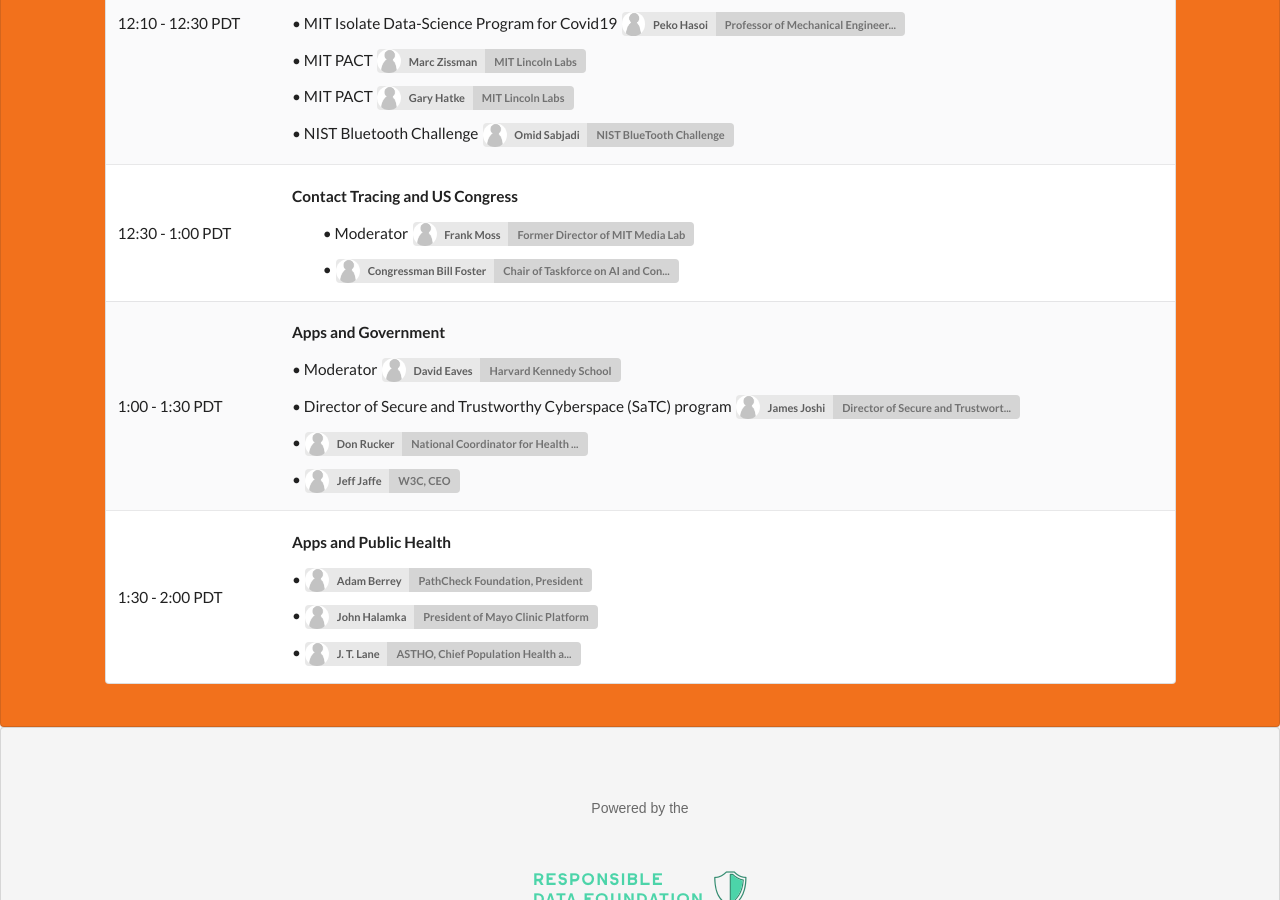
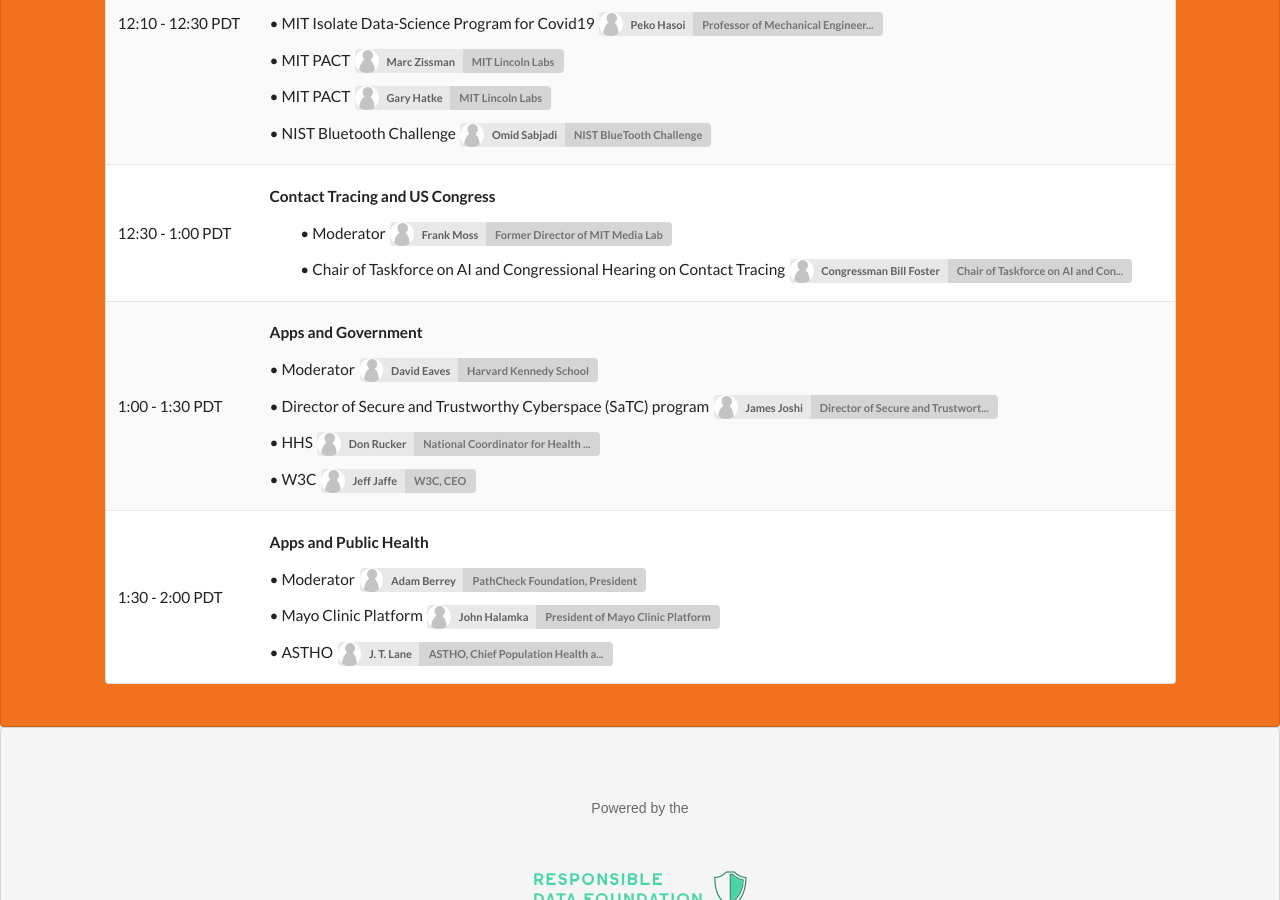
Before and after one commit to responsible-data-summit/events, a Jekyll site: the page built from agenda-0806.html, in a window 1280 px wide and 900 px high, scrolled down 659 px. Built offline with Jekyll 4.4.1, drawn with Linux system fonts in a browser that asks for light colours; some web fonts are replaced; comment, search, counter and statistics services are not loaded.

Commit message:
update agenda

```diff
--- a/_data/agenda0728.yml
+++ b/_data/agenda0728.yml
@@ -33,6 +33,7 @@
         - name: Frank Moss
           content: Moderator
         - name: Congressman Bill Foster
+          content: Chair of Taskforce on AI and Congressional Hearing on Contact Tracing
 
 - time: 1:00 - 1:30
   sections:
@@ -46,12 +47,17 @@
           content: Director of Secure and Trustworthy Cyberspace (SaTC) program
           #link: https://pact.mit.edu/
         - name: Don Rucker
+          content: HHS
         - name: Jeff Jaffe
+          content: W3C
 
 - time: 1:30 - 2:00
   sections:
     - title: "Apps and Public Health"
       speakers:
         - name: Adam Berrey
+          content: Moderator
         - name: John Halamka
+          content: Mayo Clinic Platform
         - name: J. T. Lane
+          content: ASTHO
```
